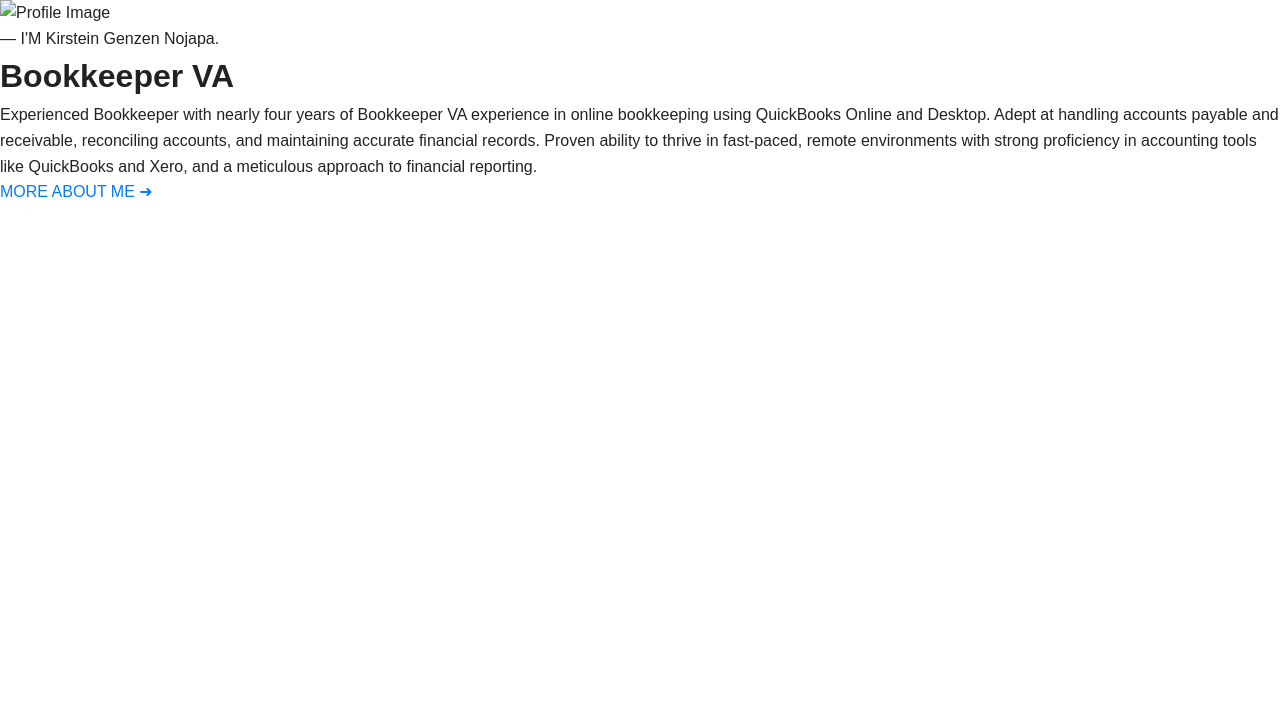
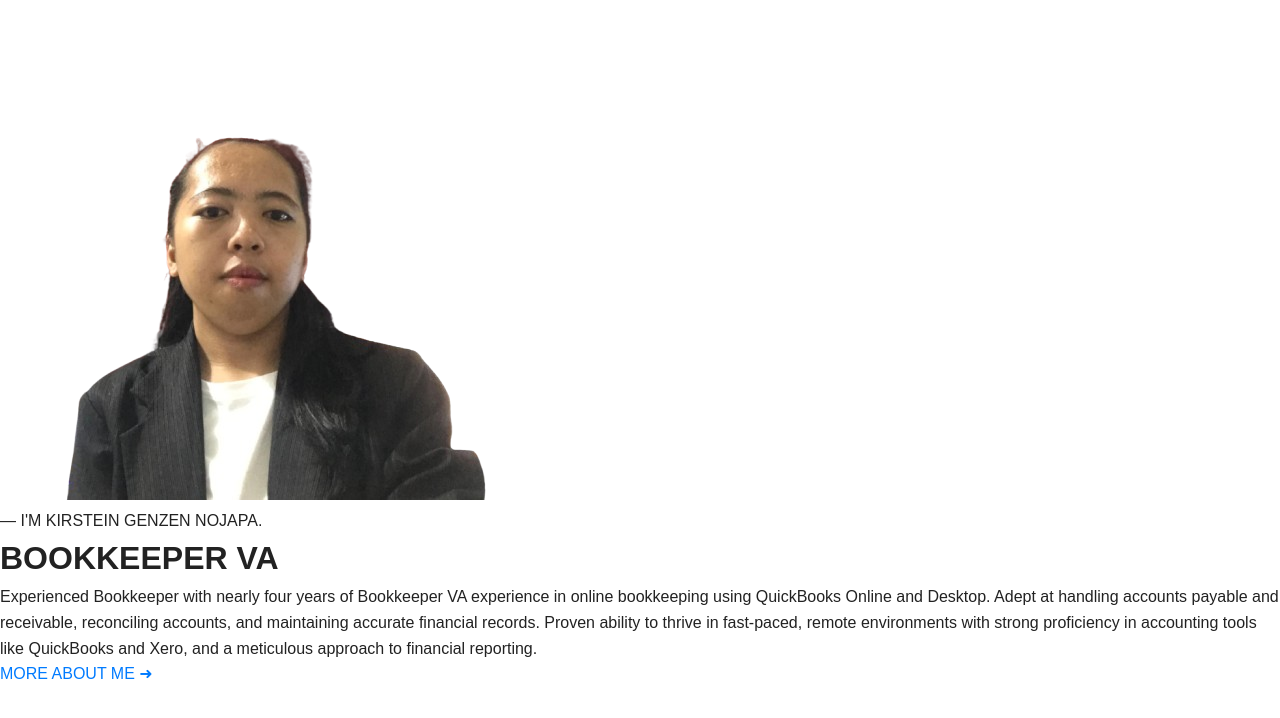
Before and after one commit to Kirsteingenzen/genzennojapa, a plain HTML site: page index.html in a window 1280 px wide. Drawn offline with Linux system fonts and the light colour scheme; files that its build step writes are made by us from their sources.

Commit message:
Update index.html

```diff
--- a/index.html
+++ b/index.html
@@ -9,11 +9,11 @@
 <body>
   <div class="container">
     <div class="left">
-      <img src="images/profile.jpg" alt="Profile Image" class="profile-img" />
+      <img src="profile.jpg" alt="Profile Image" class="profile-img" />
     </div>
-    <div class="right">
-      <p class="intro"><span class="dash">—</span> I'M <span class="highlight">Kirstein Genzen Nojapa.</span></p>
-      <h1>Bookkeeper VA</h1>
+    <div class="left">
+      <p class="intro"><span class="dash">—</span> I'M <span class="highlight">KIRSTEIN GENZEN NOJAPA.</span></p>
+      <h1>BOOKKEEPER VA</h1>
       <p class="desc">
         Experienced Bookkeeper with nearly four years of Bookkeeper VA experience in online bookkeeping
 using QuickBooks Online and Desktop. Adept at handling accounts payable and receivable, reconciling
```
